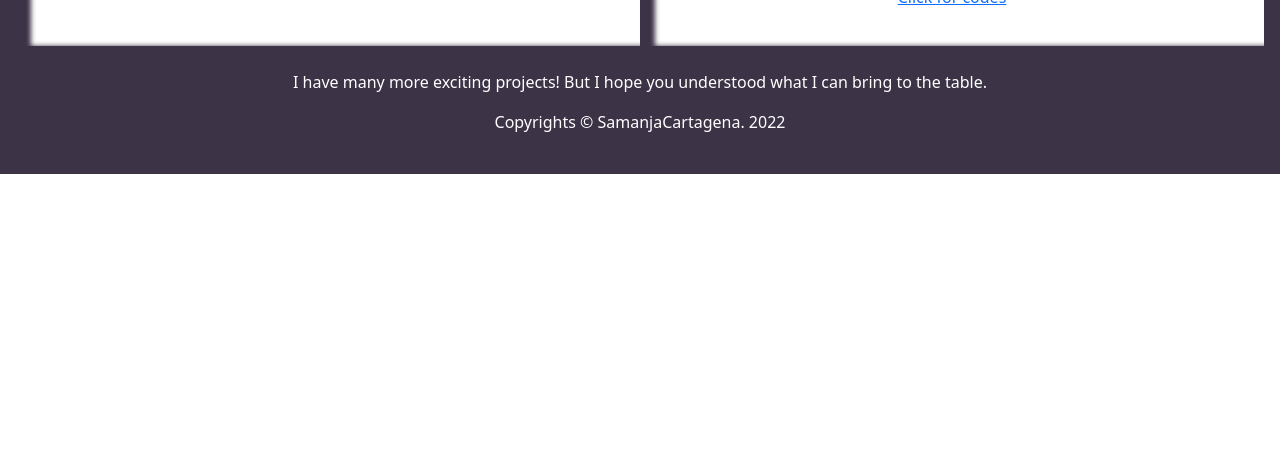
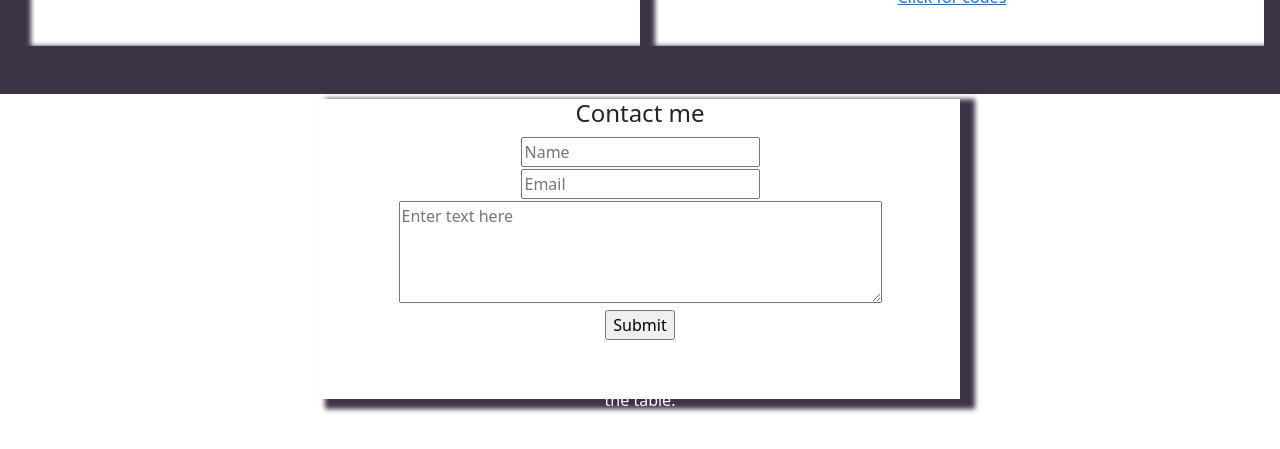
Before and after one commit to SamanjaCartagena/reactportfolio, a React (Create React App) app: page / in a window 1280 px wide. Shown: the part 4934-5383 px from the top of the page. Before the commit the page ends 5108 px from the top, so only its background shows below. Built offline with nearby package versions, Linux system fonts and the light colour scheme.

Commit message:
contact form created

```diff
--- a/src/App.css
+++ b/src/App.css
@@ -207,7 +207,7 @@ nav ul li {
 
 
 }
-table {
+.table1 {
   position:relative;
   z-index: 20;
   border-collapse: collapse;
@@ -218,7 +218,7 @@ table {
 
 }
 
-td{
+.table1 td{
   position: relative;
   background-color: var(--primary-white);
   box-shadow: 0.625rem 0.3125rem 0.3125rem 0.3125rem inset var(--primary-purple);
@@ -229,7 +229,7 @@ td{
 
 }
 @media(max-width:768px){
-   table{
+   .table1{
     vertical-align: middle;
     display:table-cell ;
 
@@ -276,3 +276,15 @@ td{
   text-align: center;
   margin:10px;
 }
+/**************************Contact Container*****************************/
+#contactContainer{
+  position: relative;
+  text-align: center;
+  width:50%;
+  height:300px;
+  margin:5px;
+  background-color: white;
+  box-shadow: 0.625rem 0.3125rem 0.3125rem 0.3125rem var(--primary-purple);
+  z-index:2;
+
+}
--- a/src/App.js
+++ b/src/App.js
@@ -6,6 +6,7 @@ import Header from './components/Header';
 import Videos from './components/Videos';
 import AboutMe from './components/AboutMe';
 import Services from './components/Services';
+import Contact from './components/Contact';
 function App() {
   const particlesInit = (main) => {
     console.log(main);
@@ -108,6 +109,7 @@ function App() {
    <AboutMe/>
    <Services />
   <Videos style={{zIndex:'3'}} />
+  <Contact/>
 
    </div>
 
--- /dev/null
+++ b/src/components/Contact.js
@@ -0,0 +1,47 @@
+import React from 'react'
+
+function Contact() {
+  return (
+      <>
+      <center>
+          <div id="contactContainer">
+
+
+    <h4>Contact me</h4>
+    <center>
+    <form>
+       <table className='table2' style={{textAlign:'center'}}>
+        <tr>
+            <td>
+                <input type="text" placeholder='Name'/>
+            </td>
+
+        </tr>
+        <tr>
+            <td>
+                <input type="email" placeholder='Email'/>
+            </td>
+        </tr>
+        <tr>
+            <td>
+            <textarea rows='4' cols='50' placeholder="Enter text here"></textarea>
+            </td>
+        </tr>
+        <tr>
+            <input type='submit' value='Submit'/>
+        </tr>
+       </table>
+
+    </form>
+    </center>
+      <br></br>
+            <p style={{color:'white'}}>I have many more exciting projects! But I hope you understood what I can bring to the table.</p>
+            <p style={{color:'white'}}>Copyrights &copy;  SamanjaCartagena. 2022</p>
+
+            </div>
+            </center>
+            </>
+  )
+}
+
+export default Contact
--- a/src/components/Header.js
+++ b/src/components/Header.js
@@ -14,7 +14,7 @@ const Header = () => {
                 backSpeed={60}
                 loop
             />
-            <a href="#" className="btn-main-offer">Contact me</a>
+            <a href="#contactContainer" className="btn-main-offer">Contact me</a>
         </div>
     </div>
     )
--- a/src/components/Videos.js
+++ b/src/components/Videos.js
@@ -21,7 +21,7 @@ function Videos() {
                 loop
 
             />
-            <table>
+            <table className='table1'>
 
                 <tr>
                     <td>
@@ -142,8 +142,7 @@ function Videos() {
 
             </table>
             <br></br>
-            <p style={{color:'white'}}>I have many more exciting projects! But I hope you understood what I can bring to the table.</p>
-            <p style={{color:'white'}}>Copyrights &copy;  SamanjaCartagena. 2022</p>
+
             <br></br>
     </div>
     </center>
```
